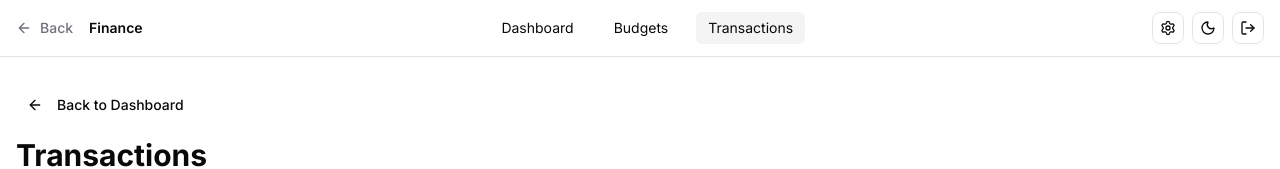
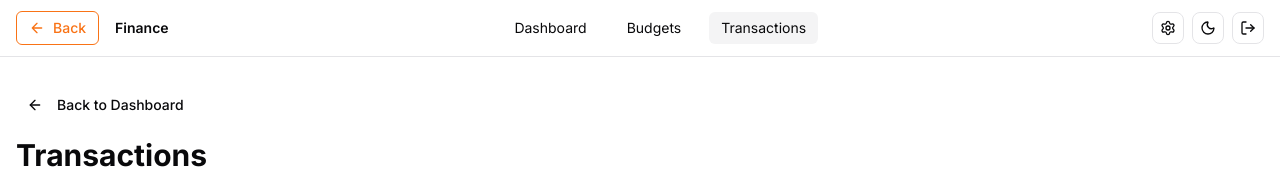
Before and after one commit to niruttanstee/finance-tracker, a Next.js app: page /finance/transactions in a window 1280 px wide. Shown: the top 169 px of the page. Built offline with nearby package versions, Linux system fonts and the light colour scheme; no server answers.

Commit message:
style: make back button orange bordered warning style

```diff
--- a/app/finance/layout.tsx
+++ b/app/finance/layout.tsx
@@ -38,7 +38,7 @@ export default function FinanceLayout({ children }: FinanceLayoutProps) {
           <div className="flex items-center gap-4">
             <button
               onClick={() => router.push('/')}
-              className="flex items-center gap-2 text-sm font-medium text-muted-foreground hover:text-foreground transition-colors"
+              className="flex items-center gap-2 text-sm font-medium text-orange-500 border border-orange-500 hover:bg-orange-50 px-3 py-1.5 rounded-md transition-colors"
             >
               <svg
                 width="16"
```
